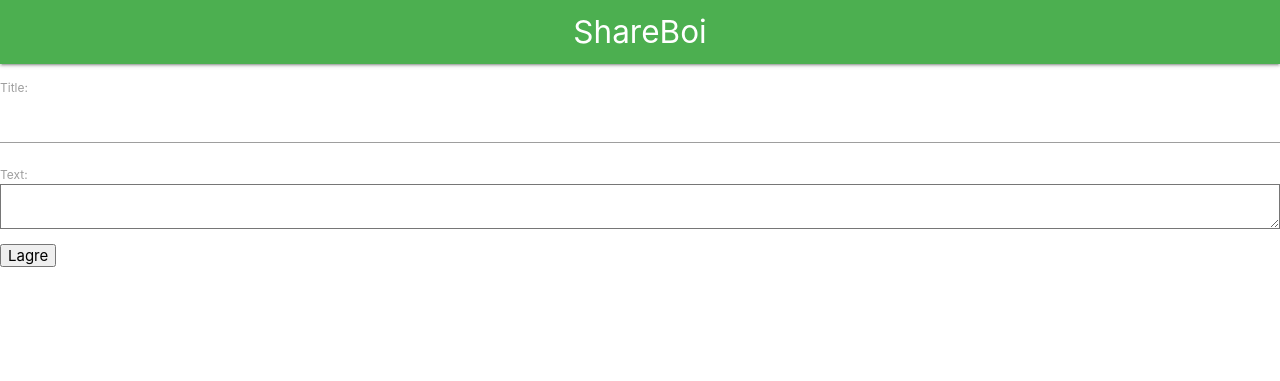
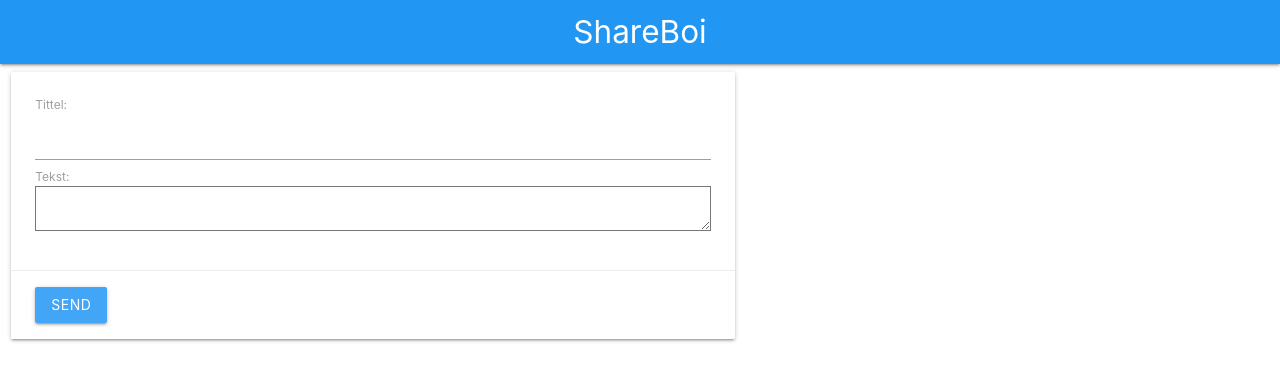
Before and after one commit to marhaal/School-project, a Django app: page /requests/new/ in a window 1280 px wide. Shown: the top 381 px of the page. Run offline with Django 3.2, Linux system fonts and the light colour scheme.

Commit message:
changed layout

```diff
--- a/Webside/templates/webside/base.html
+++ b/Webside/templates/webside/base.html
@@ -8,7 +8,7 @@
   </head>
   <body>
       <nav>
-        <div class="nav-wrapper green">
+        <div class="nav-wrapper blue">
             <a href="/" class="brand-logo center">ShareBoi</a>
           </div>
         </nav>
--- a/Webside/templates/webside/requests.html
+++ b/Webside/templates/webside/requests.html
@@ -1,9 +1,8 @@
 {% extends 'webside/base.html' %}
 
 {% block content %}
-{% if user.is_authenticated %}
+
 <a href="{% url 'requests_new' %}">Etterspørr noe</a>
-{% endif %}
   {% for post in posts %}
       <div class="post">
           <div class="date">
--- a/Webside/templates/webside/requests_edit.html
+++ b/Webside/templates/webside/requests_edit.html
@@ -1,8 +1,19 @@
 {% extends 'webside/base.html' %}
 {% block content %}
-<form method="POST" class="request-form">
-  {% csrf_token %}
-  {{ form.as_p }}
-  <button type='submit' class="save">Lagre</button>
-</form>
+<div class="row">
+<div class="col s12 m7">
+<div class="card">
+  <div class="card-content">
+    <form method="POST" class="request-form">
+      {% csrf_token %}
+      <p><label>Tittel:</label>{{ form.title }}</p>
+       <p><label>Tekst:</label>{{ form.text }}</p>
+       </div>
+       <div class="card-action">
+      <button class="waves-effect waves-light btn blue lighten-1" type="submit">Send</button>
+      </div>
+    </form>
+  </div>
+</div>
+</div>
 {% endblock %}
```
Also changed, not shown: db.sqlite3.
